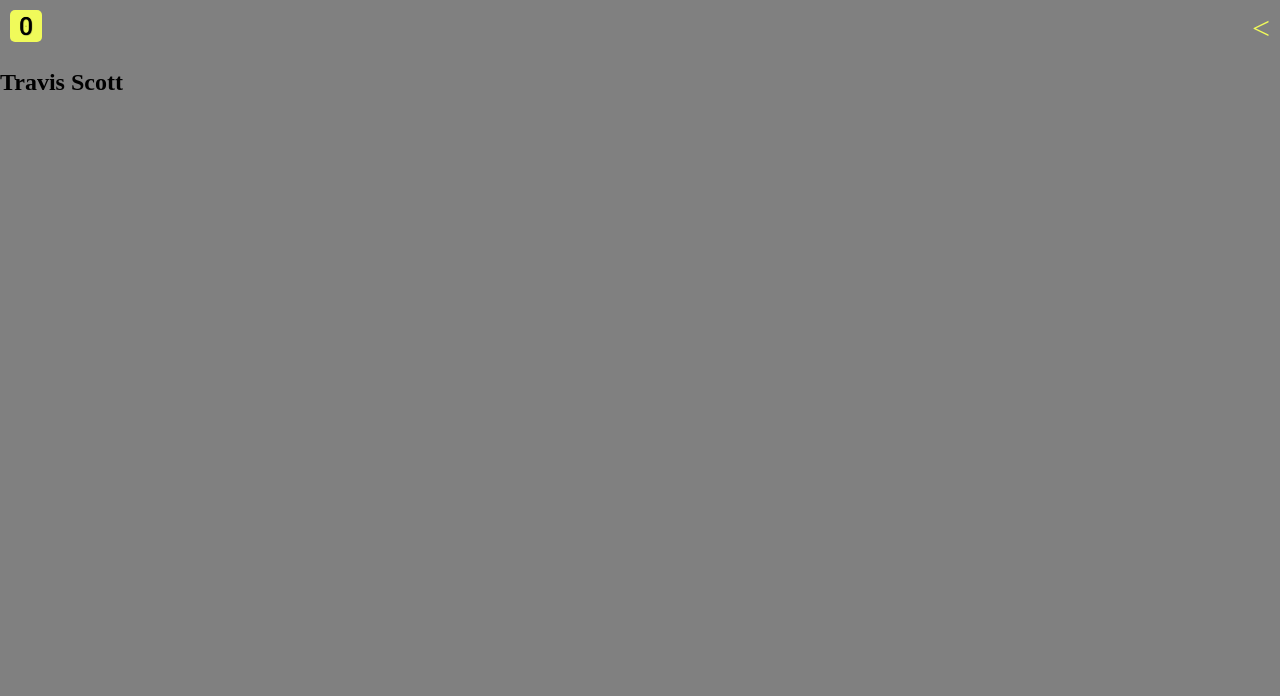
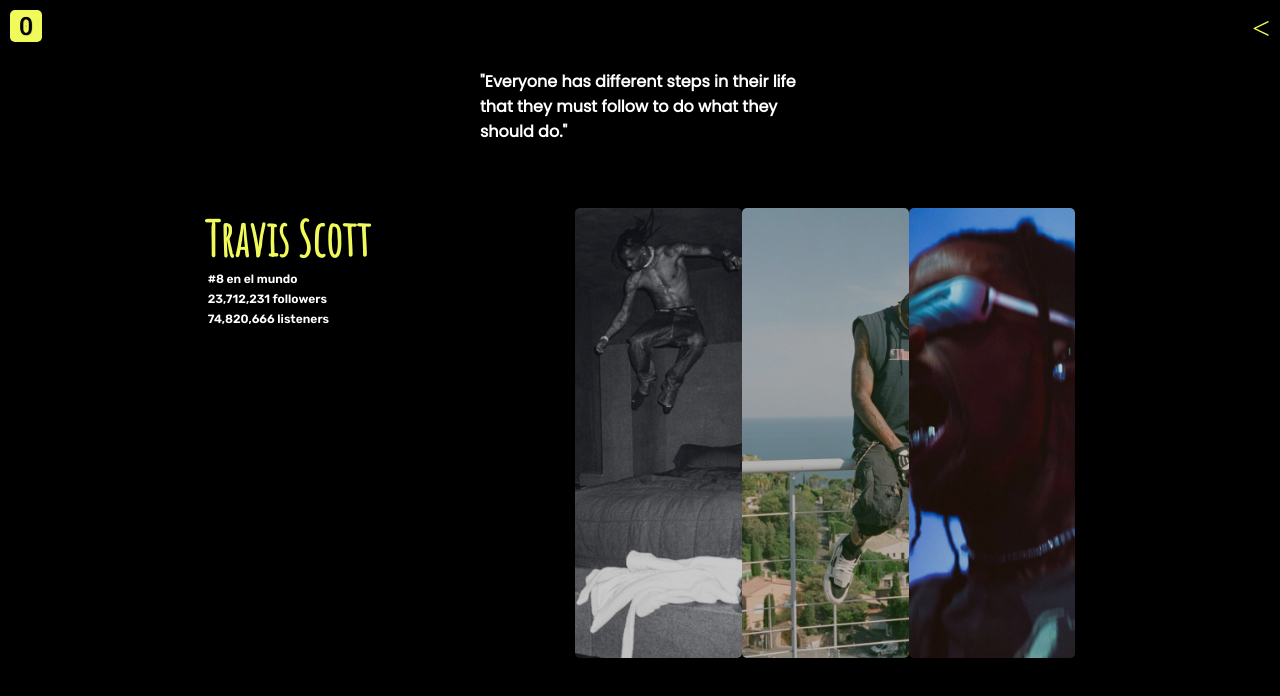
Before and after one commit to sebaor/OPLAE, a website: page pages/travis_scott.html in a window 1280 px wide. Drawn offline with Linux system fonts and the light colour scheme.

Commit message:
agregando seccion de biblio de cada artista

```diff
--- a/js/vanilla.js
+++ /dev/null
@@ -1,28 +0,0 @@
-// Detectar el evento de scroll
-window.addEventListener('scroll', function() {
-    // Obtener todas las imágenes con la clase kenburns-top
-    const images = document.querySelectorAll('.kenburns-top');
-
-    // Iterar a través de las imágenes
-    images.forEach(image => {
-      // Verificar si la imagen es visible en la pantalla
-      if (isElementInViewport(image)) {
-        // Añadir la clase para activar el efecto
-        image.classList.add('active');
-      } else {
-        // Quitar la clase si la imagen no es visible
-        image.classList.remove('active');
-      }
-    });
-  });
-
-  // Función para verificar si un elemento está visible en la pantalla
-  function isElementInViewport(element) {
-    const rect = element.getBoundingClientRect();
-    return (
-      rect.top >= 0 &&
-      rect.left >= 0 &&
-      rect.bottom <= (window.innerHeight || document.documentElement.clientHeight) &&
-      rect.right <= (window.innerWidth || document.documentElement.clientWidth)
-    );
-  }
--- a/pages/playlist_travisscott.html
+++ b/pages/travis_scott.html
@@ -13,11 +13,16 @@
     <style>
         @import url('https://fonts.googleapis.com/css2?family=Poppins:wght@100&display=swap');
     </style>
+    <!-- Letra de nombre de artistas -->
+    <style>
+        @import url('https://fonts.googleapis.com/css2?family=Amatic+SC&display=swap');
+    </style>
     <link rel="shortcut icon" href="../assets/img/icons/cero.png">
     <title>OPLAE® | Travis Scott</title>
     <link rel="stylesheet" href="../css/style.css">
 </head>
-<body class="body_playlist_travis">
+<body class="body_travis_scott">
+    <!-- Header -->
     <header class="header">
         <a href="../index.html"><img src="../assets/img/icons/oplaeicon.png" alt="oplae_icon"></a>
         <nav>
@@ -27,10 +32,21 @@
         </nav>
     </header>
     <main>
-        <section>
-            <div>
-                <h1>Travis Scott</h1>
+        <div class="frase_del_artista">
+            <h1>"Everyone has different steps in their life that they must follow to do what they should do."</h1>
+        </div>
+        <section class="biblio_artista">
+            <div class="datos_del_artista">
+                <h2>Travis Scott</h2>
+                <p>#8 en el mundo</p>
+                <p>23,712,231 followers</p>
+                <p>74,820,666 listeners</p>
             </div>
+            <section class="galeria_travis">
+                <img src="../assets/carrusel_travis/1.png" alt="travis">
+                <img src="../assets/carrusel_travis/2.png" alt="travis">
+                <img src="../assets/carrusel_travis/3.png" alt="travis">
+            </section>
         </section>
     </main>
 </body>
--- a/scss/layout/_artista_favorito.scss
+++ b/scss/layout/_artista_favorito.scss
@@ -24,6 +24,7 @@
     }
     .cards{
         display: flex;
+        flex-wrap: wrap;
         margin-top: 5rem;
         justify-content: space-around;
         .artistas{
--- a/scss/layout/_playlist_travisscott.scss
+++ /dev/null
@@ -1,3 +0,0 @@
-.body_playlist_travis{
-    background-color: grey;
-}
--- /dev/null
+++ b/scss/layout/_travis_scott.scss
@@ -0,0 +1,55 @@
+.body_travis_scott{
+    background-color: #000000;
+}
+.frase_del_artista{
+    display: flex;
+    justify-content: center;
+    h1{
+        width: 20rem;
+        font-family: 'Poppins', sans-serif;
+        color: white;
+        font-size: 1rem;
+    }
+}
+.biblio_artista{
+    margin-top: 5%;
+    display: flex;
+    justify-content: space-evenly;
+    .datos_del_artista{
+        display: flex;
+        flex-direction: column;
+        h2{
+            color: $color_principal;
+            font-family: 'Amatic SC', cursive;
+            font-size: 3rem;
+        }
+        p{
+            font-family: 'Rubik', sans-serif;
+            font-size: 12px;
+            color: white;
+            padding: 3px;
+        }
+    }
+}
+.galeria_travis{
+    display: flex;
+    width: 500px;
+    height: 450px;
+    img{
+        width: 0px;
+        border-radius: 5px;
+        flex-grow: 1;
+        object-fit: cover;
+        opacity: .8;
+        transition: .5s ease;
+        -webkit-border-radius: 5px;
+        -moz-border-radius: 5px;
+        -ms-border-radius: 5px;
+        -o-border-radius: 5px;
+}
+}
+.galeria_travis img:hover{
+    width: 350px;
+    opacity: 1;
+    filter: contrast(120%);
+}
--- a/scss/style.scss
+++ b/scss/style.scss
@@ -16,4 +16,4 @@
 /*Seccion Artista Favorito*/
 @import "./layout/artista_favorito";
 /*Seccion Playlist Travis Scott*/
-@import "./layout/playlist_travisscott";
+@import "./layout/travis_scott";
```
Also changed, not shown: pages/soy_creador.html (+30 -1 lines), assets/TIAGOEDITADO.png (added), assets/balvineditado.png (added), assets/biodetravis.jpeg (deleted), assets/carrusel_travis/1.png (added), assets/carrusel_travis/2.png (added), assets/carrusel_travis/3.png (added), assets/esconestetiago.png (added), assets/lanenaeditada.png (added), css/style.css, js/script.js (added).
